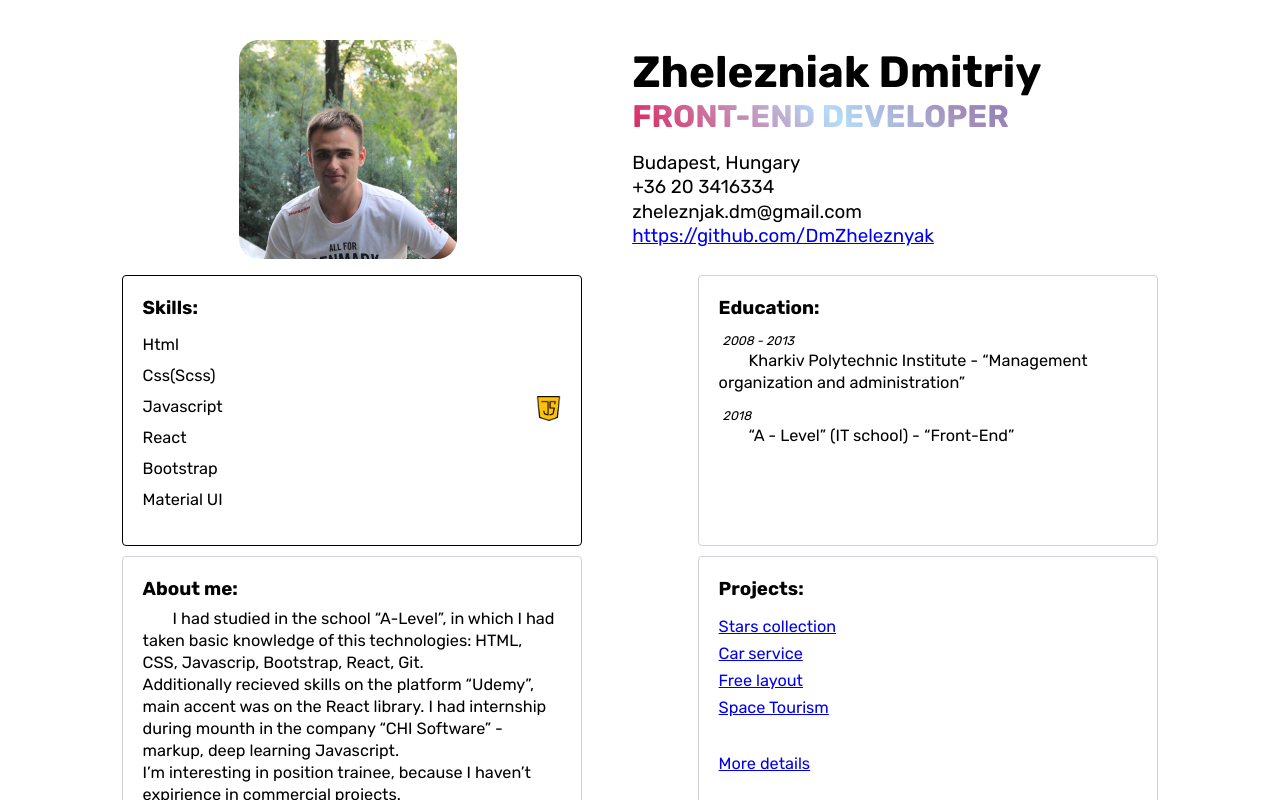
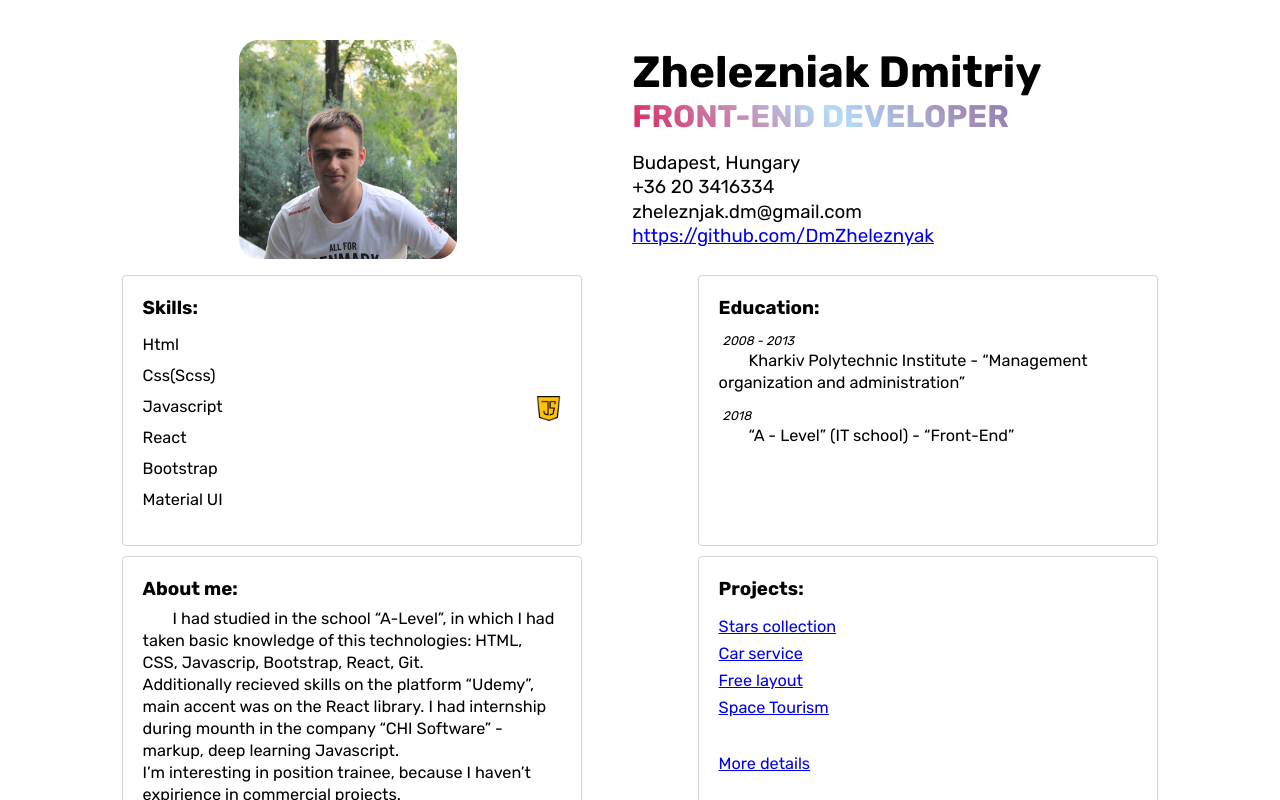
Before and after one commit to DmZheleznyak/portfolio, a Next.js app: page / in a window 1280 px wide. In both pictures the pointer is over the element 351 px from the left and 410 px from the top of the page. Shown: the top 800 px of the page. Built offline with nearby package versions, Linux system fonts and the light colour scheme.

Commit message:
change border in article while hover

```diff
--- a/pages/index.module.css
+++ b/pages/index.module.css
@@ -39,7 +39,8 @@
 }
 
 .listOfInformation article:hover {
-    border: 1px black solid;
+    /* border: 1px black solid; */
+    border: 1px #d1d1e1 solid;
 }
 
 .listOfSkills {
```
